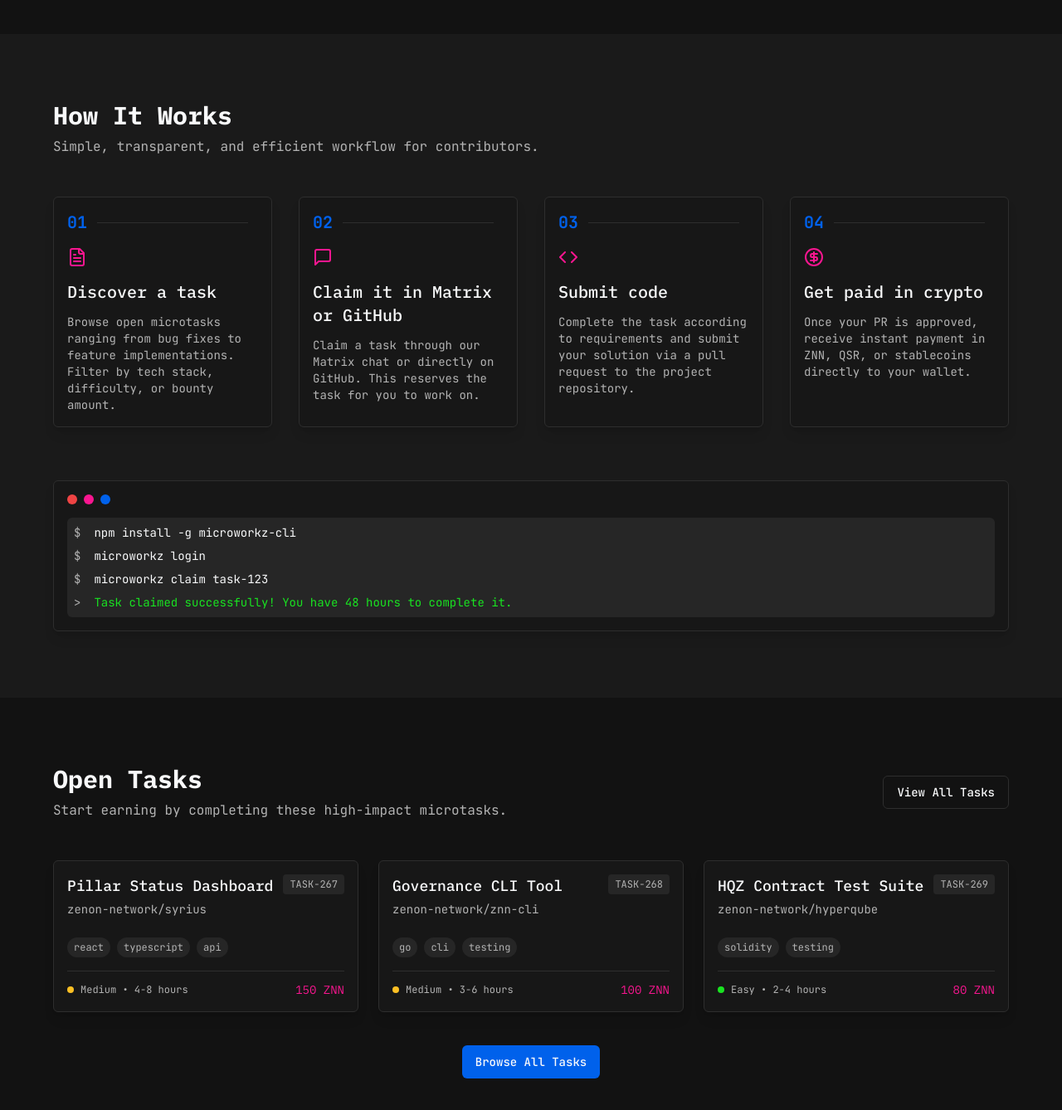
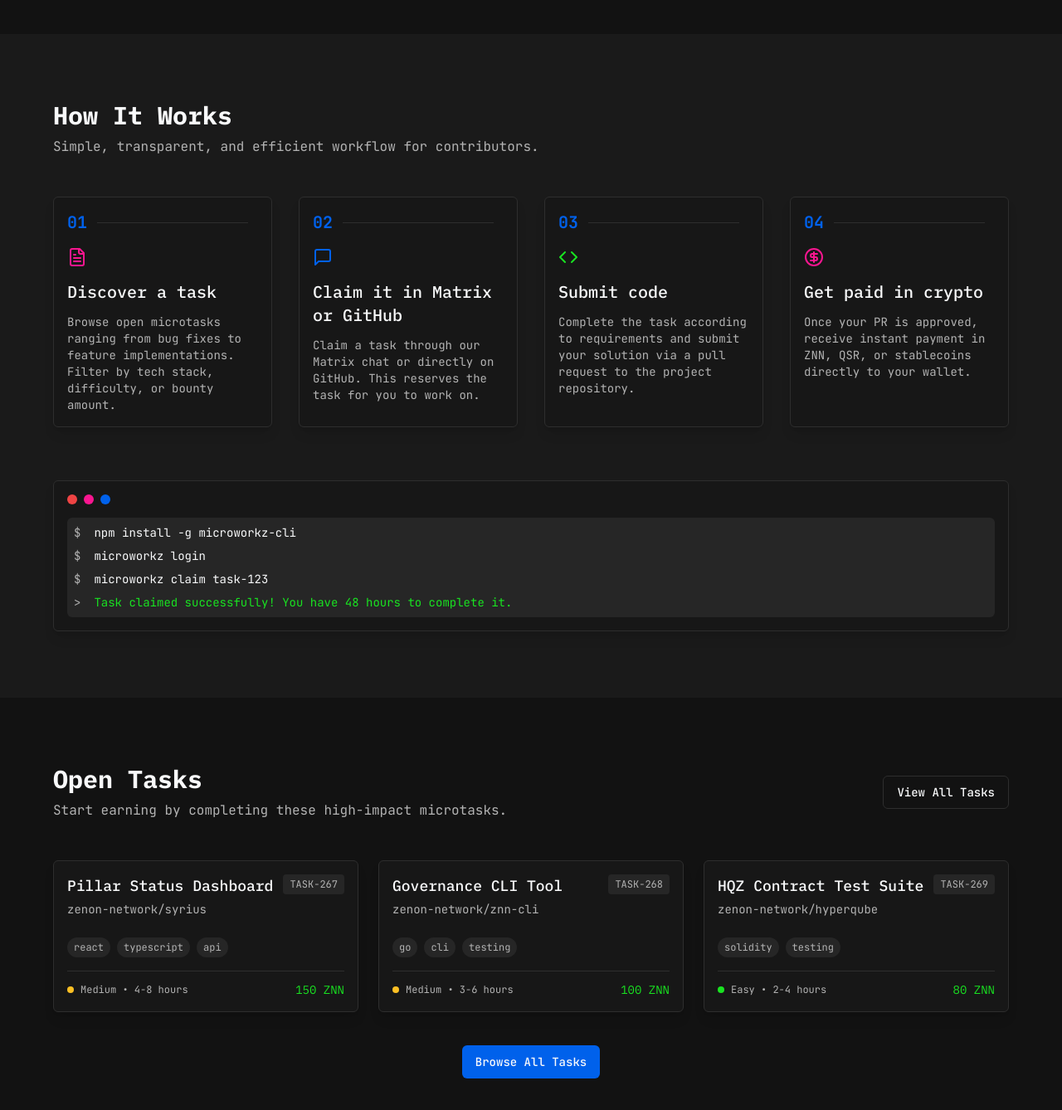
Before and after one commit to sugoibtc/microworkz, a React (Vite) app: page / in a window 1280 px wide. Shown: the part 712-2050 px from the top of the page at 83% size. Built offline with nearby package versions, Linux system fonts and the light colour scheme.

Commit message:
Update colors for bounty amounts and icons
Update bounty amounts to green and "How It Works" step icons to match the Zenon color palette.

```diff
--- a/src/components/HowItWorks.tsx
+++ b/src/components/HowItWorks.tsx
@@ -7,25 +7,29 @@ const steps = [
     number: '01',
     title: 'Discover a task',
     description: 'Browse open microtasks ranging from bug fixes to feature implementations. Filter by tech stack, difficulty, or bounty amount.',
-    icon: FileText
+    icon: FileText,
+    iconColor: 'text-plasma'
   },
   {
     number: '02',
     title: 'Claim it in Matrix or GitHub',
     description: 'Claim a task through our Matrix chat or directly on GitHub. This reserves the task for you to work on.',
-    icon: MessageSquare
+    icon: MessageSquare,
+    iconColor: 'text-quasar'
   },
   {
     number: '03',
     title: 'Submit code',
     description: 'Complete the task according to requirements and submit your solution via a pull request to the project repository.',
-    icon: Code
+    icon: Code,
+    iconColor: 'text-syrius'
   },
   {
     number: '04',
     title: 'Get paid in crypto',
     description: 'Once your PR is approved, receive instant payment in ZNN, QSR, or stablecoins directly to your wallet.',
-    icon: CircleDollarSign
+    icon: CircleDollarSign,
+    iconColor: 'text-plasma'
   }
 ];
 
@@ -44,8 +48,8 @@ const HowItWorks: React.FC = () => {
                   <span className="text-quasar font-bold text-xl">{step.number}</span>
                   <div className="h-[1px] flex-grow mx-3 bg-border"></div>
                 </div>
-                <div className="mb-4 text-plasma">
-                  <step.icon size={24} />
+                <div className="mb-4">
+                  <step.icon size={24} className={step.iconColor} />
                 </div>
                 <h3 className="text-xl font-ibm font-medium mb-3">{step.title}</h3>
                 <p className="text-muted-foreground text-sm">{step.description}</p>
--- a/src/components/OpenTasks.tsx
+++ b/src/components/OpenTasks.tsx
@@ -85,7 +85,7 @@ const OpenTasks: React.FC = () => {
                     ></div>
                     <span className="text-xs text-muted-foreground">{task.difficulty} • {task.estimatedTime}</span>
                   </div>
-                  <div className="text-sm font-ibm text-plasma">{task.payment}</div>
+                  <div className="text-sm font-ibm text-syrius">{task.payment}</div>
                 </div>
               </div>
             ))}
```
